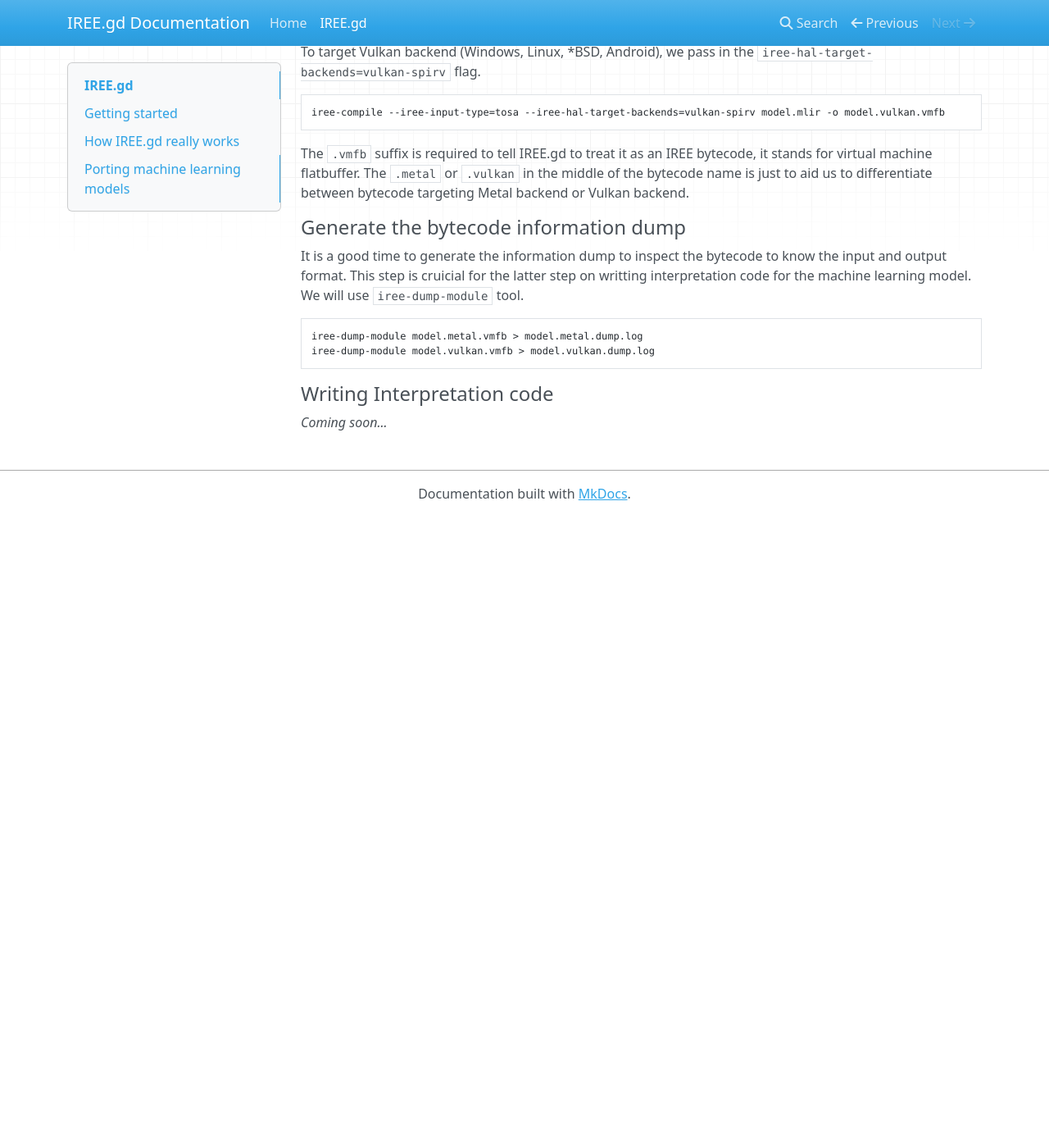
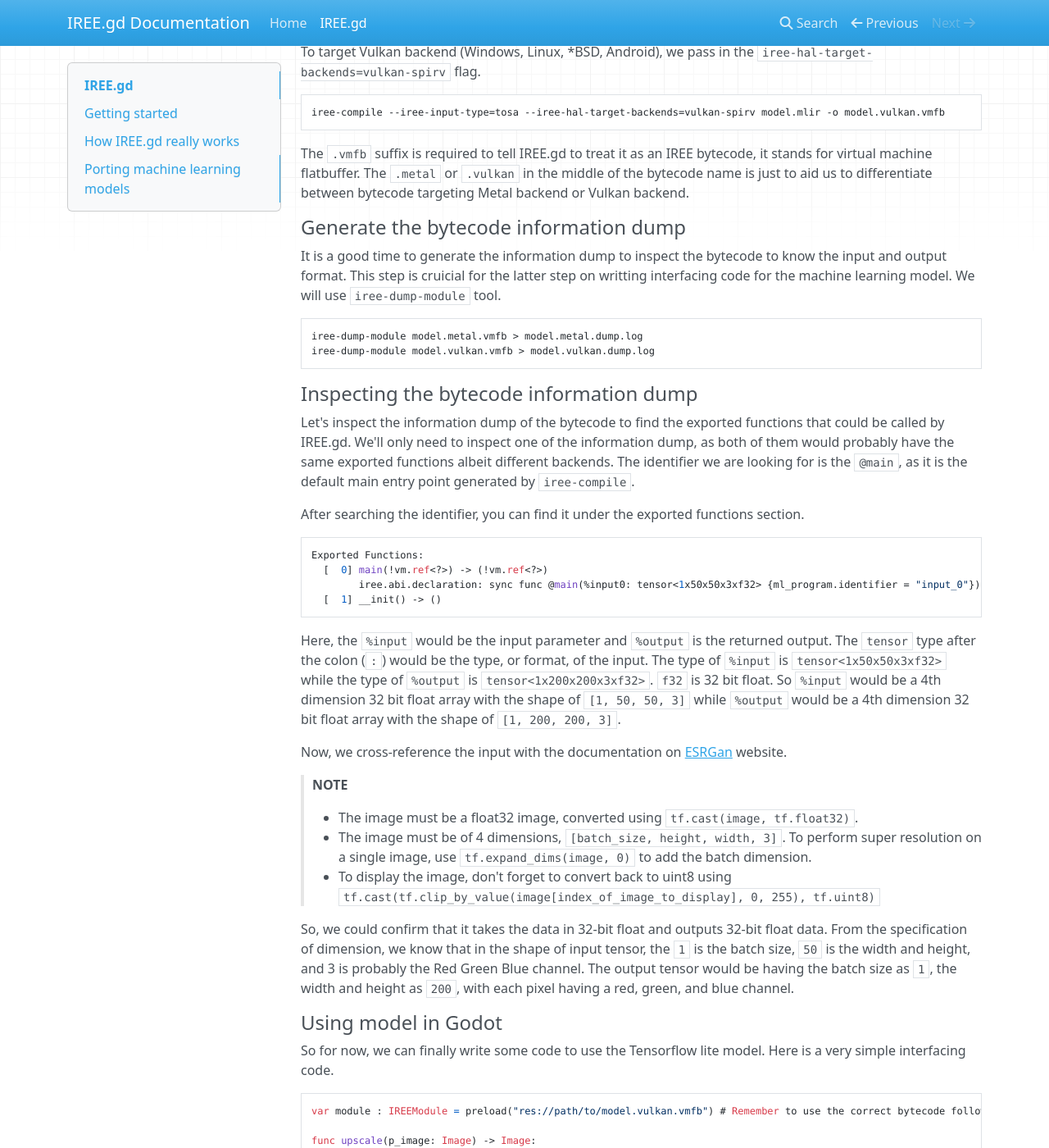
Before and after one commit to iree-gd/iree.gd.docs, an MkDocs documentation site: the page built from docs/iree.gd.md, in a window 1280 px wide and 1400 px high, scrolled down 4593 px. Shown: the whole window at 82% size. Built offline with MkDocs 1.6.1, drawn with Linux system fonts in a browser that asks for light colours; nearby versions of some CDN libraries; before the commit the page ends 5223 px from its top, so only the background shows below that; some of the changed text lies outside the part shown.

Commit message:
Add documentation for writing interfacing code.

````diff
--- a/docs/iree.gd.md
+++ b/docs/iree.gd.md
@@ -50,7 +50,7 @@ Porting machine learning model usually involve 3 steps:
 
 1. Convert machine learning model to MLIR,
 2. Compile MLIR to bytecode, based on the backend,
-3. Write intepretation code to interface with the model.
+3. Write interfacing code to interface with the model.
 
 ### Porting Tensorflow lite model
 In this section, we will be porting a tensorflow lite model called [Enhanced Super Resolution GAN](https://www.kaggle.com/models/kaggle/esrgan-tf2).
@@ -113,7 +113,7 @@ The `.metal` or `.vulkan` in the middle of the bytecode name is just to aid us t
 
 #### Generate the bytecode information dump
 It is a good time to generate the information dump to inspect the bytecode to know the input and output format.
-This step is cruicial for the latter step on writting interpretation code for the machine learning model.
+This step is cruicial for the latter step on writting interfacing code for the machine learning model.
 We will use `iree-dump-module` tool.
 
 ```sh
@@ -121,6 +121,73 @@ iree-dump-module model.metal.vmfb > model.metal.dump.log
 iree-dump-module model.vulkan.vmfb > model.vulkan.dump.log
 ```
 
-#### Writing Interpretation code
+#### Inspecting the bytecode information dump
+Let's inspect the information dump of the bytecode to find the exported functions that could be called by IREE.gd.
+We'll only need to inspect one of the information dump, as both of them would probably have the same exported functions albeit different backends.
+The identifier we are looking for is the `@main`, as it is the default main entry point generated by `iree-compile`.
 
-*Coming soon...*
+After searching the identifier, you can find it under the exported functions section.
+
+```
+Exported Functions:
+  [  0] main(!vm.ref<?>) -> (!vm.ref<?>)
+        iree.abi.declaration: sync func @main(%input0: tensor<1x50x50x3xf32> {ml_program.identifier = "input_0"}) -> (%output0: tensor<1x200x200x3xf32> {ml_program.identifier = "Identity"})
+  [  1] __init() -> ()
+```
+
+Here, the `%input` would be the input parameter and `%output` is the returned output. The `tensor` type after the colon (`:`) would be the type, or format, of the input.
+The type of `%input` is `tensor<1x50x50x3xf32>` while the type of `%output` is `tensor<1x200x200x3xf32>`.
+`f32` is 32 bit float.
+So `%input` would be a 4th dimension 32 bit float array with the shape of `[1, 50, 50, 3]` while `%output` would be a 4th dimension 32 bit float array with the shape of `[1, 200, 200, 3]`.
+
+Now, we cross-reference the input with the documentation on [ESRGan](https://www.kaggle.com/models/kaggle/esrgan-tf2) website.
+
+> **NOTE**
+>
+> - The image must be a float32 image, converted using `tf.cast(image, tf.float32)`.
+> - The image must be of 4 dimensions, `[batch_size, height, width, 3]`. To perform super resolution on a single image, use `tf.expand_dims(image, 0)` to add the batch dimension.
+> - To display the image, don't forget to convert back to uint8 using `tf.cast(tf.clip_by_value(image[index_of_image_to_display], 0, 255), tf.uint8)`
+
+So, we could confirm that it takes the data in 32-bit float and outputs 32-bit float data.
+From the specification of dimension, we know that in the shape of input tensor, the `1` is the batch size, `50` is the width and height, and 3 is probably the Red Green Blue channel.
+The output tensor would be having the batch size as `1`, the width and height as `200`, with each pixel having a red, green, and blue channel.
+
+#### Using model in Godot
+So for now, we can finally write some code to use the Tensorflow lite model.
+Here is a very simple interfacing code.
+
+```swift
+var module : IREEModule = preload("res://path/to/model.vulkan.vmfb") # Remember to use the correct bytecode following the supported backend. You can always use `OS.name` to see the current platform, and infer the correct bytecode.
+
+func upscale(p_image: Image) -> Image:
+    # Make sure the input image have the expected width and height.
+	assert(p_image.get_width() == 50) # Although it can only be 50x50, you can always slice larger images into smaller one and pad smaller images to make sure it is 50x50.
+	assert(p_image.get_height() == 50)
+
+    # Make sure the image is in RGB channel with 8 bit unsigned integer.
+	p_image.convert(Image.FORMAT_RGB8)
+
+    # Get the data and convert to 32 bit floats.
+	var uint8_data := p_image.get_data()
+	var float32_data : PackedFloat32Array
+	for datum in uint8_data:
+		float32_data.append(float(datum))
+
+    # Define the input tensor with its dimension.
+	var input_tensor := IREETensor.from_float32s(float32_data, [1, 50, 50, 3])
+
+    # Call the module and get the output tensor
+	var output_tensors := module.call_module("module.main", [input_tensor]) # The entry point is always "module.main". It is synchronous, so it could be slow and blocking the main thread, you could use `Thread` to run in another thread to not jam the game.
+	if output_tensors.is_empty(): push_error("No result")
+	var output_tensor := output_tensors[0]
+
+    # Convert it from 32 bit floats back to image.
+	var float32_output_data := output_tensor.get_data().to_float32_array()
+	var uint8_output_data : PackedByteArray
+	for datum in float32_output_data:
+		uint8_output_data.append(int(datum))
+	return Image.create_from_data(200, 200, false, Image.FORMAT_RGB8, uint8_output_data)
+```
+
+This code would take in a 50x50 image and output a 200x200 image.
+Now you can use this interfacing code to make high resolution images with ESRGan!
````
